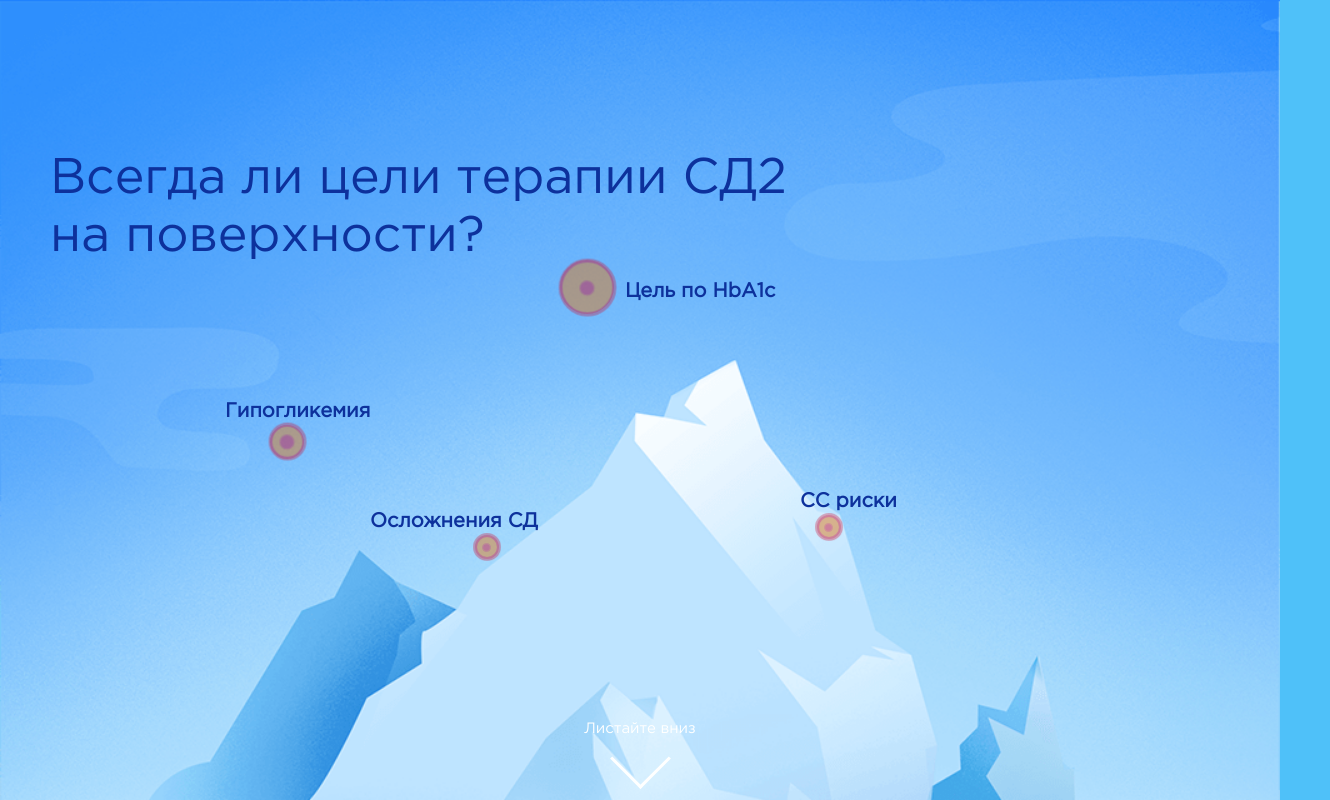
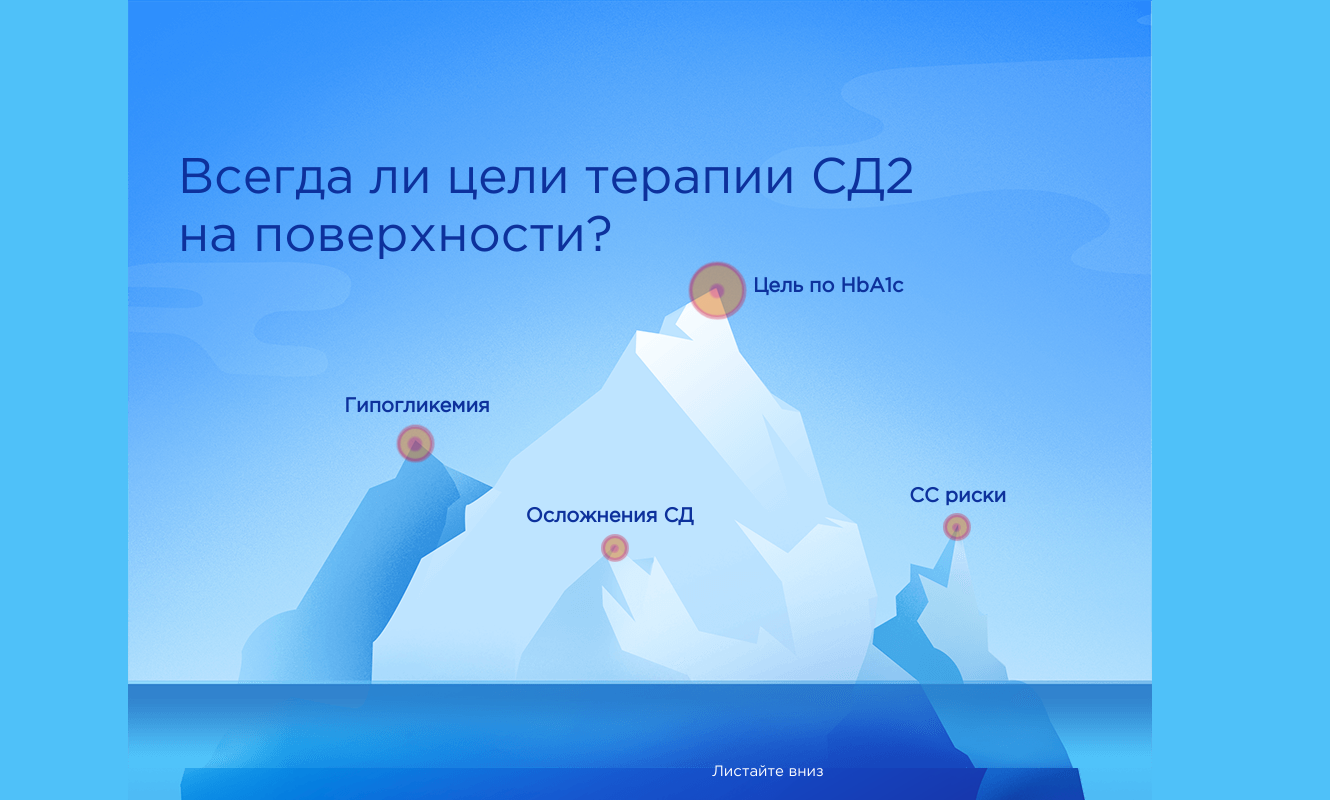
Before and after one commit to esvirin/onPoint, a website: page src/index.html in a window 1280 px wide. Shown: the top 800 px of the page, 1330 px wide, since content can reach past the window. Drawn offline with nearby package versions, Linux system fonts and the light colour scheme; files that its build step writes are made by us from their sources.

Commit message:
fix positions

```diff
--- /dev/null
+++ b/src/css/float.less
@@ -0,0 +1,25 @@
+@import "./typography.less";
+
+.float__footer{
+  width: 100%;
+  position: fixed;
+  display: flex;
+  flex-direction: column;
+  justify-content: end;
+  align-items: center;
+  bottom: 20px;
+  font-size: 15px;
+  color: white;
+  padding: 0;
+  margin: 0;
+
+  .float__footer_arrow{
+    display: block;
+    width: 40px;
+    height: 40px;
+    border-right: 3px solid white;
+    border-bottom: 3px solid white;
+    transform: rotate(45deg);
+
+  }
+}
--- a/src/css/normalize.less
+++ b/src/css/normalize.less
@@ -11,6 +11,7 @@
  html {
   line-height: 1.15; /* 1 */
   -webkit-text-size-adjust: 100%; /* 2 */
+  width: 100%;
 
 
 }
@@ -25,7 +26,7 @@
 body {
   margin: 0;
   padding: 0;
-  max-width: 100vw;
+
   background-color: #4fc1f9;
 
 }
@@ -355,11 +356,10 @@ template {
 }
 
 body{
-  width: 100%;
   box-sizing: border-box;
   font-family: lato, sans-serif;
-  font-size: 16px;
+  font-size: 15px;
   padding: 0;
   margin: 0;
-
+  overflow-x: hidden;
 }
--- a/src/css/sectionOne.less
+++ b/src/css/sectionOne.less
@@ -1,14 +1,14 @@
 @import "./typography.less";
 
 .section-one{
-  width: 100vw;
-  height: 100vh;
-  background-color: #2d8ffc;
+  width: 1024px;
+  height: 768px;
   background-image: url('../img/first_background.png');
   background-repeat: no-repeat;
-  background-size: cover;
-
+  background-size: contain;
+  background-position: center;
   padding: 0;
+  margin: 0 auto;
   color: @myBlue;
   font-family: gotham;
 
@@ -21,7 +21,6 @@
      p{
        margin: 0;
        padding: 0;
-
      }
    }
 
@@ -29,29 +28,29 @@
     font-size: 20px;
     font-weight: bold;
     .tag-one{
-      position: absolute;
-      top: 280px;
+      position: relative;
+      top: 160px;
       left: 625px;
     }
     .tag-two{
-      position: absolute;
-      top: 400px;
-      left: 225px;
+      position: relative;
+      top: 280px;
+      left: 60px;
     }
     .tag-three{
-      position: absolute;
-      top: 510px;
-      left: 370px;
+      position: relative;
+      top: 390px;
+      left: 90px;
     }
     .tag-four{
-      position: absolute;
-      top: 490px;
-      left: 800px;
+      position: relative;
+      top: 370px;
+      left: 300px;
     }
 
     .circle{
       display: block;
-      position: absolute;
+      position: relative;
       border-radius: 50%;
       border: 2px solid @myRed;
       background-color: @myOrange;
@@ -60,9 +59,9 @@
     }
 
     .circle-one{
-      position: absolute;
-      top: 260px;
-      left: 560px;
+      position: relative;
+      top: 125px;
+      left: 562px;
       width: 50px;
       height: 50px;
 
@@ -71,7 +70,7 @@
       content: '';
       position: absolute;
       border-radius: 50%;
-      background-color: @myOrange;
+      background-color:  @myRed;
       top: 20px;
       left: 19px;
       width: 10px;
@@ -80,14 +79,13 @@
 
       @keyframes myScaleCenter {
         0%{
-          border: 1px solid @myOrange;
-
-          background-color: @myRed;
+          border: 2px solid @myOrange;
         }
         100%{
-          background-color: @myRed;
-          border: 1px solid @myRed;
-          transform: scale(2);
+
+          border: 2px solid @myRed;
+          transform: scale(4);
+          opacity: 0.7;
         }
       }
       animation: myScaleCenter 1.5s ease infinite;
@@ -122,8 +120,8 @@
     }
 
     .circle-two{
-      position: absolute;
-      top: 425px;
+      position: relative;
+      top: 235px;
       left: 270px;
       width: 30px;
       height: 30px;
@@ -184,8 +182,8 @@
     }
 
     .circle-three{
-      position: absolute;
-      top: 535px;
+      position: relative;
+      top: 310px;
       left: 475px;
       width: 20px;
       height: 20px;
@@ -247,8 +245,8 @@
   }
 
   .circle-four{
-    position: absolute;
-    top: 515px;
+    position: relative;
+    top: 265px;
     left: 817px;
     width: 20px;
     height: 20px;
@@ -312,27 +310,5 @@
 
   }
 
-  .section-one__footer{
-    width: 100%;
-    position: absolute;
-    display: flex;
-    flex-direction: column;
-    justify-content: end;
-    align-items: center;
-    bottom: 20px;
-    font-size: 15px;
-    color: white;
-    padding: 0;
-    margin: 0;
 
-
-    .section-one__footer_arrow{
-      width: 40px;
-      height: 40px;
-      border-right: 3px solid white;
-      border-bottom: 3px solid white;
-      transform: rotate(45deg);
-      margin-top: 0;
-    }
-  }
 }
--- a/src/css/sectionTwo.less
+++ b/src/css/sectionTwo.less
@@ -1,13 +1,13 @@
 @import "./typography.less";
 
 .section-two{
-  width: 100vw;
-  height: 100vh;
+  width: 1024px;
+  height: 768px;
   background-color: #2d8ffc;
   background-image: url('../img/second_background.png');
   background-repeat: no-repeat;
   background-size: cover;
-
+  margin: 0 auto;
   padding: 0;
   color: @myBlue;
   font-family: gotham;
--- a/src/css/style.less
+++ b/src/css/style.less
@@ -1,3 +1,4 @@
 @import "./normalize.less";
+@import "./float.less";
 @import "./sectionOne.less";
 @import "./sectionTwo.less";
--- a/src/index.html
+++ b/src/index.html
@@ -29,6 +29,7 @@
 <body>
 
 
+
 	<div class="section-one">
 		<div class="section-one__header">
 			<p>Всегда ли цели терапии СД2</p>
@@ -47,11 +48,9 @@
 			<span class="circle circle-four"></span>
 		</div>
 
-			<div class="section-one__footer">
-				<span>Листайте вниз</span>
-				<span class="section-one__footer_arrow"></span>
 	</div>
-		</div>
+
+
 
 	<div class="section-two">
 		<img class="img-one" src="./img/ice3.png" alt="ice">
@@ -64,14 +63,16 @@
 			<p>патогенез СД2</p>
 	</div>
 
-			<div class="section-two__footer">
+
+
+
+
+	<div class="float__footer">
 		<span>Листайте вниз</span>
-				<span class="section-two__footer_arrow"></span>
+		<span class="section-one__footer_arrow"></span>
 	</div>
 
 </div>
-
-
   <script src="./js/main.js" charset="utf-8"></script>
 </body>
 </html>
```
Also changed, not shown: build/css/style.css, build/index.html. Lines whose indentation alone changed are shown as unchanged.
